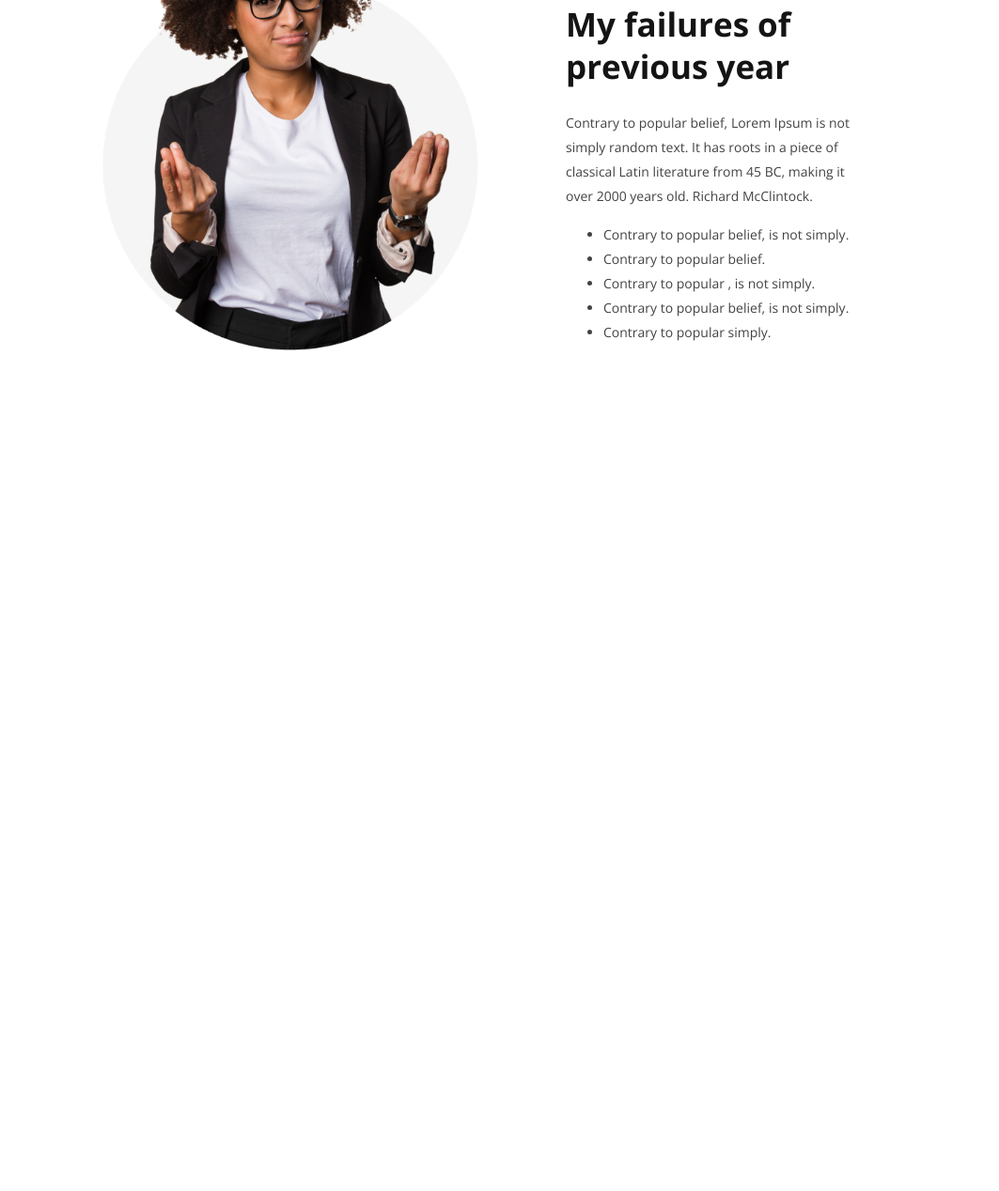
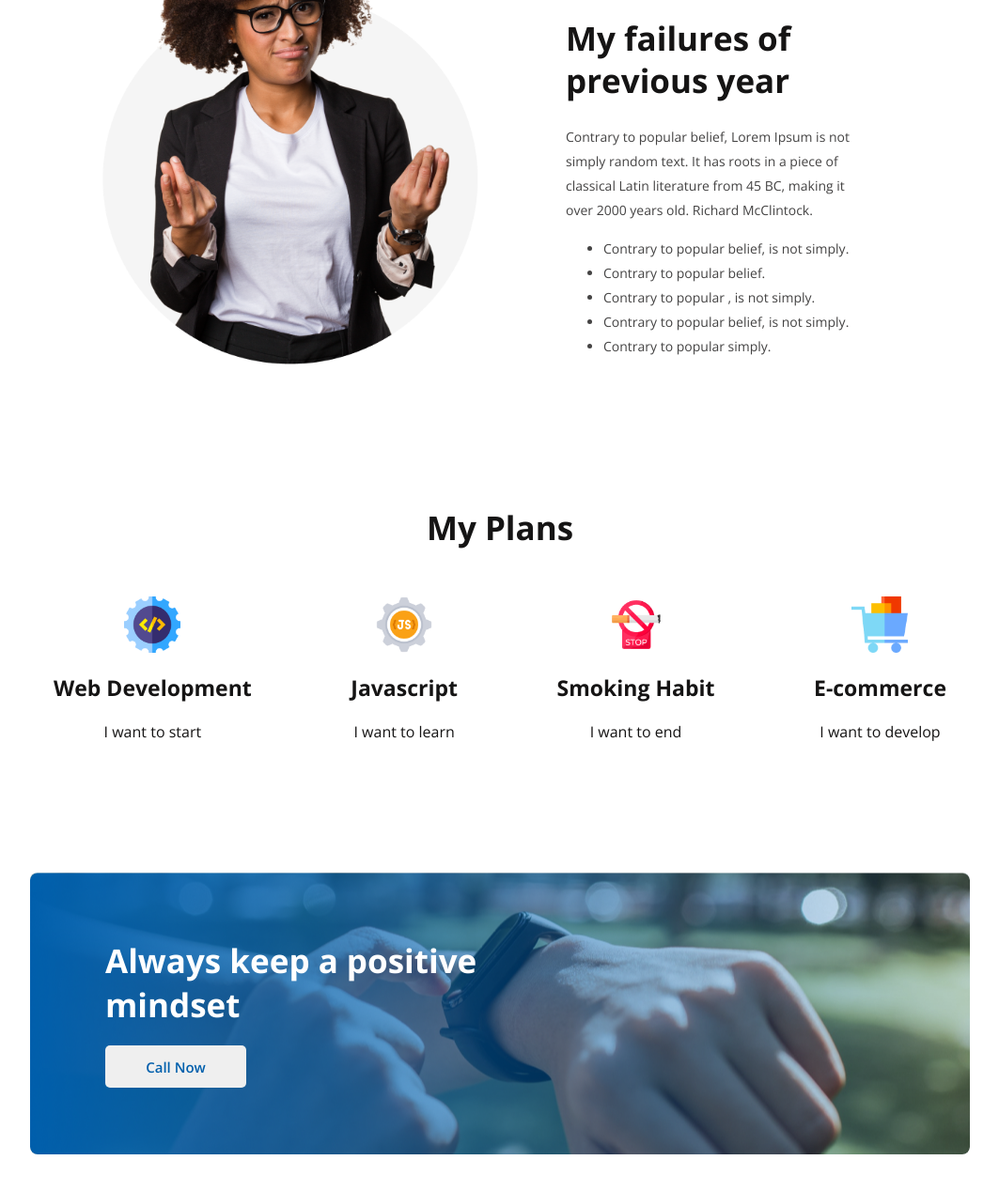
Before and after one commit to mahmud-bhuiyan/module-6-assignment, a plain HTML site: page index.html in a window 1280 px wide. Shown: the part 968-2236 px from the top of the page at 94% size, without its empty margins (108-1171 px from the left). Before the commit the page ends 1371 px from the top, so only its background shows below. Drawn offline with nearby package versions, Linux system fonts and the light colour scheme.

Commit message:
plan and gradient section added

```diff
--- a/assets/css/custom.css
+++ b/assets/css/custom.css
@@ -94,3 +94,86 @@ main {
   line-height: 26px;
   color: #444343;
 }
+
+/* plans section styles */
+.plans-section {
+  text-align: center;
+}
+
+.plans-section > .title {
+  font-weight: 700;
+  font-size: 35px;
+  line-height: 47px;
+  color: #151414;
+  margin-bottom: 50px;
+}
+
+.plans-container {
+  display: flex;
+  justify-content: center;
+}
+
+.plans-info {
+  display: flex;
+  justify-content: space-between;
+  width: 950px;
+}
+
+.plan > img {
+  width: 60px;
+  height: 60px;
+}
+
+.plan .title,
+.sub-title,
+img {
+  margin-bottom: 15px;
+}
+
+.plan .title {
+  font-weight: 700;
+  font-size: 23px;
+  line-height: 35px;
+  color: #151414;
+}
+.plan .sub-title {
+  font-weight: 500;
+  font-size: 16px;
+  line-height: 29px;
+  color: #151414;
+}
+
+/* gradient banner section styles */
+.gradient {
+  display: flex;
+  justify-content: center;
+  margin-bottom: 100px;
+}
+
+.gradient-background {
+  width: 1000px;
+  height: 300px;
+  background: linear-gradient(90deg, #005fac 0%, rgba(0, 95, 172, 0) 100%);
+  border-radius: 8px;
+  background-image: url("../images/gradient1.png"), url("../images/watch.png");
+  background-repeat: no-repeat;
+  background-position: left, right;
+}
+
+.gradient-info > .title {
+  font-weight: 700;
+  font-size: 35px;
+  line-height: 47px;
+  color: #ffffff;
+  margin-bottom: 20px;
+}
+
+.gradient-info button {
+  color: #005fac;
+}
+
+.gradient-info {
+  width: 459px;
+  height: 182px;
+  margin: 70px 0 0 80px;
+}
--- a/index.html
+++ b/index.html
@@ -54,7 +54,44 @@
         </div>
       </section>
 
+      <!-- plans section -->
+      <section class="plans-section">
+        <h3 class="title">My Plans</h3>
+        <div class="plans-container">
+          <div class="plans-info">
+            <div class="plan">
+              <img src="assets/images/icons/web.png" alt="" />
+              <p class="title">Web Development</p>
+              <p class="sub-title">I want to start</p>
+            </div>
+            <div class="plan">
+              <img src="assets/images/icons/js.png" alt="" />
+              <p class="title">Javascript</p>
+              <p class="sub-title">I want to learn</p>
+            </div>
+            <div class="plan">
+              <img src="assets/images/icons/smoke.png" alt="" />
+              <p class="title">Smoking Habit</p>
+              <p class="sub-title">I want to end</p>
+            </div>
+            <div class="plan">
+              <img src="assets/images/icons/ecom.png" alt="" />
+              <p class="title">E-commerce</p>
+              <p class="sub-title">I want to develop</p>
+            </div>
+          </div>
+        </div>
+      </section>
 
+      <!-- gradient banner section -->
+      <section class="gradient">
+        <div class="gradient-background">
+          <div class="gradient-info">
+            <h3 class="title">Always keep a positive mindset</h3>
+            <button class="primary-btn">Call Now</button>
+          </div>
+        </div>
+      </section>
     </main>
     <footer></footer>
   </body>
```
